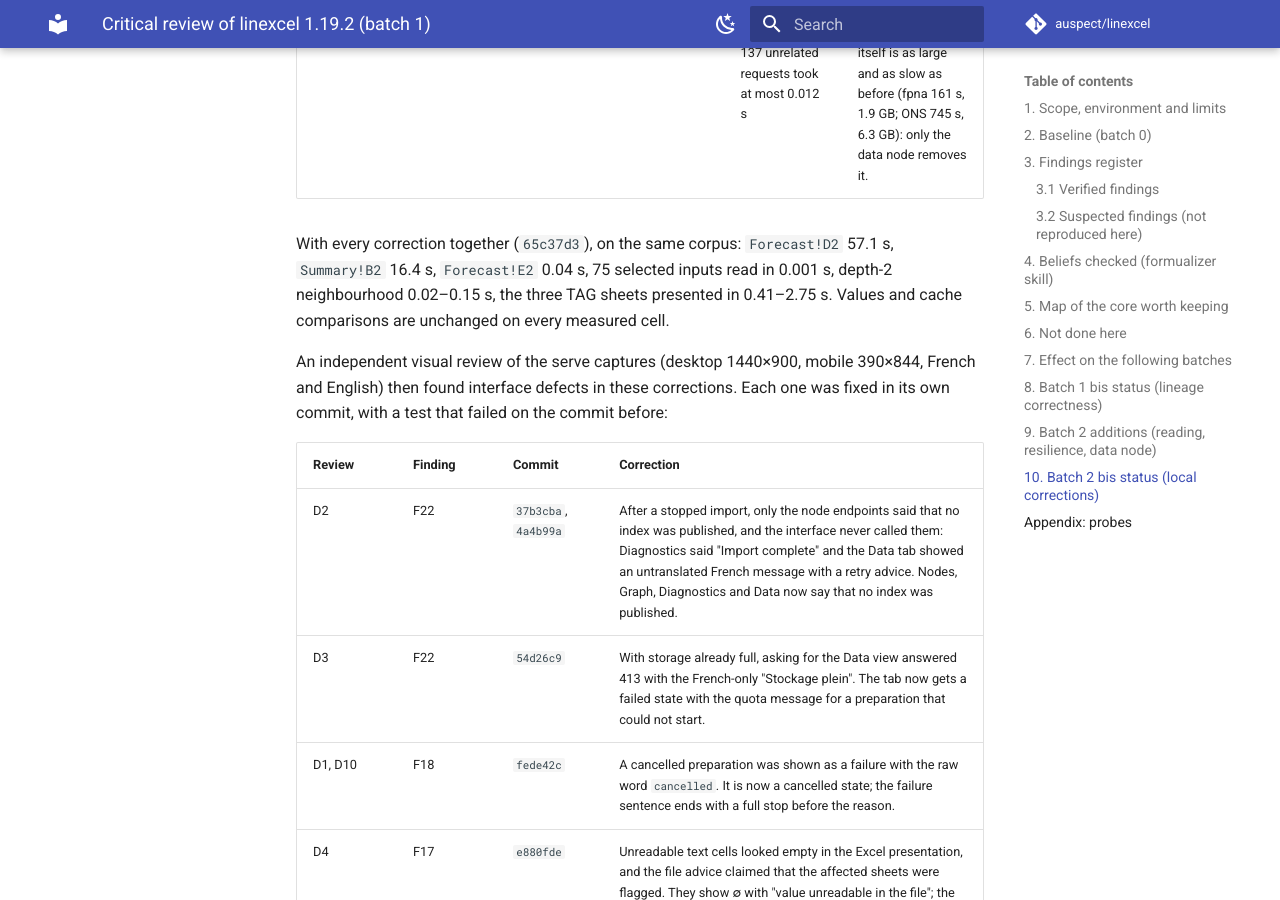
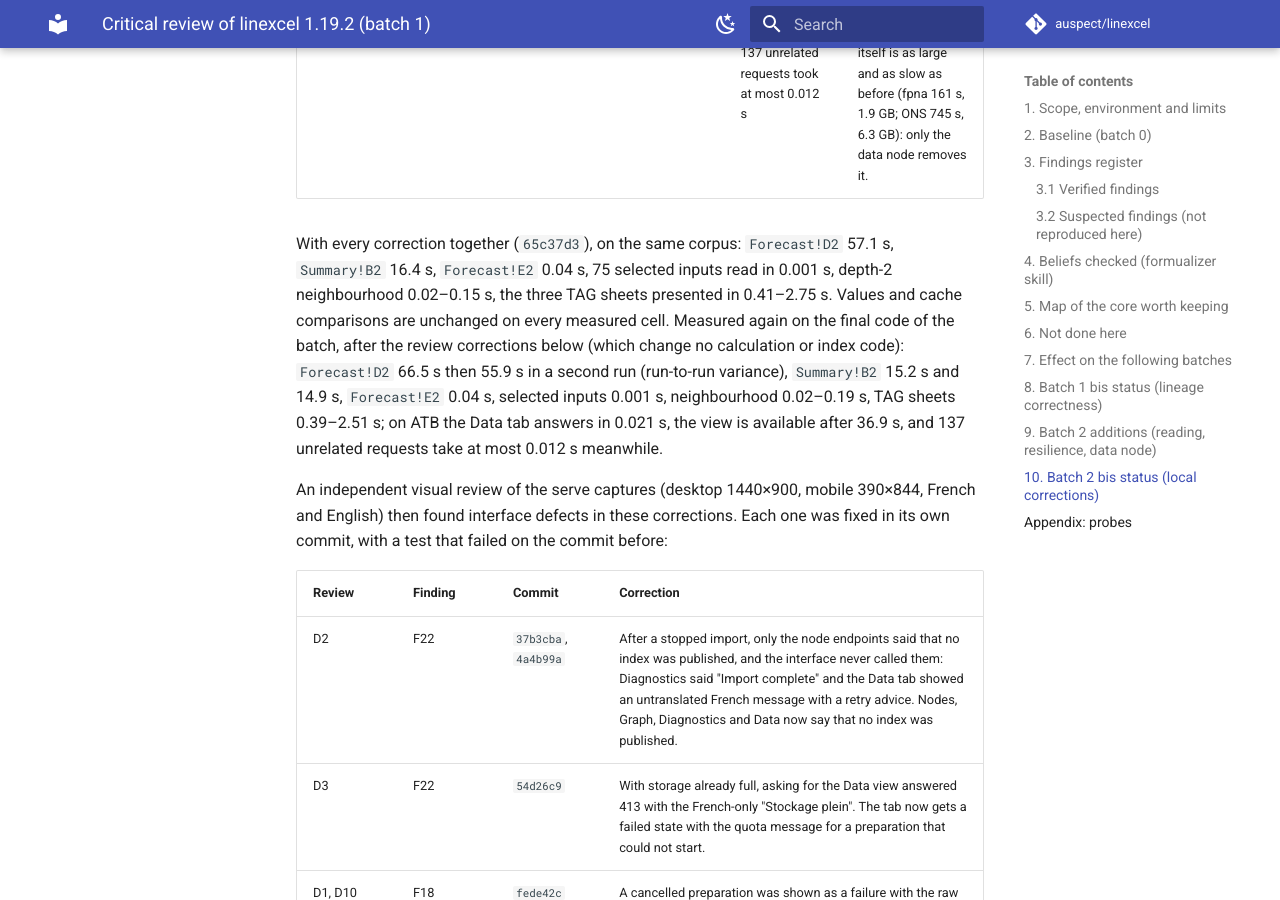
Before and after one commit to auspect/linexcel, an MkDocs documentation site: the page built from docs/critical_review.md, in a window 1280 px wide and 900 px high, scrolled down 27816 px. Built offline with MkDocs 1.6.1 and Material for MkDocs 9.7.7, drawn with Linux system fonts in a browser that asks for light colours; comment, search, counter and statistics services are not loaded.

Commit message:
Record the batch 2 bis figures measured on its final code
Co-Authored-By: Claude Opus 5.5 <noreply@anthropic.com>

```diff
--- a/docs/critical_review.md
+++ b/docs/critical_review.md
@@ -251,7 +251,13 @@ With every correction together (`65c37d3`), on the same corpus: `Forecast!D2`
 57.1 s, `Summary!B2` 16.4 s, `Forecast!E2` 0.04 s, 75 selected inputs read in
 0.001 s, depth-2 neighbourhood 0.02–0.15 s, the three TAG sheets presented in
 0.41–2.75 s. Values and cache comparisons are unchanged on every measured
-cell.
+cell. Measured again on the final code of the batch, after the review
+corrections below (which change no calculation or index code): `Forecast!D2`
+66.5 s then 55.9 s in a second run (run-to-run variance), `Summary!B2` 15.2 s
+and 14.9 s, `Forecast!E2` 0.04 s, selected inputs 0.001 s, neighbourhood
+0.02–0.19 s, TAG sheets 0.39–2.51 s; on ATB the Data tab answers in 0.021 s,
+the view is available after 36.9 s, and 137 unrelated requests take at most
+0.012 s meanwhile.
 
 An independent visual review of the serve captures (desktop 1440×900, mobile
 390×844, French and English) then found interface defects in these
```
